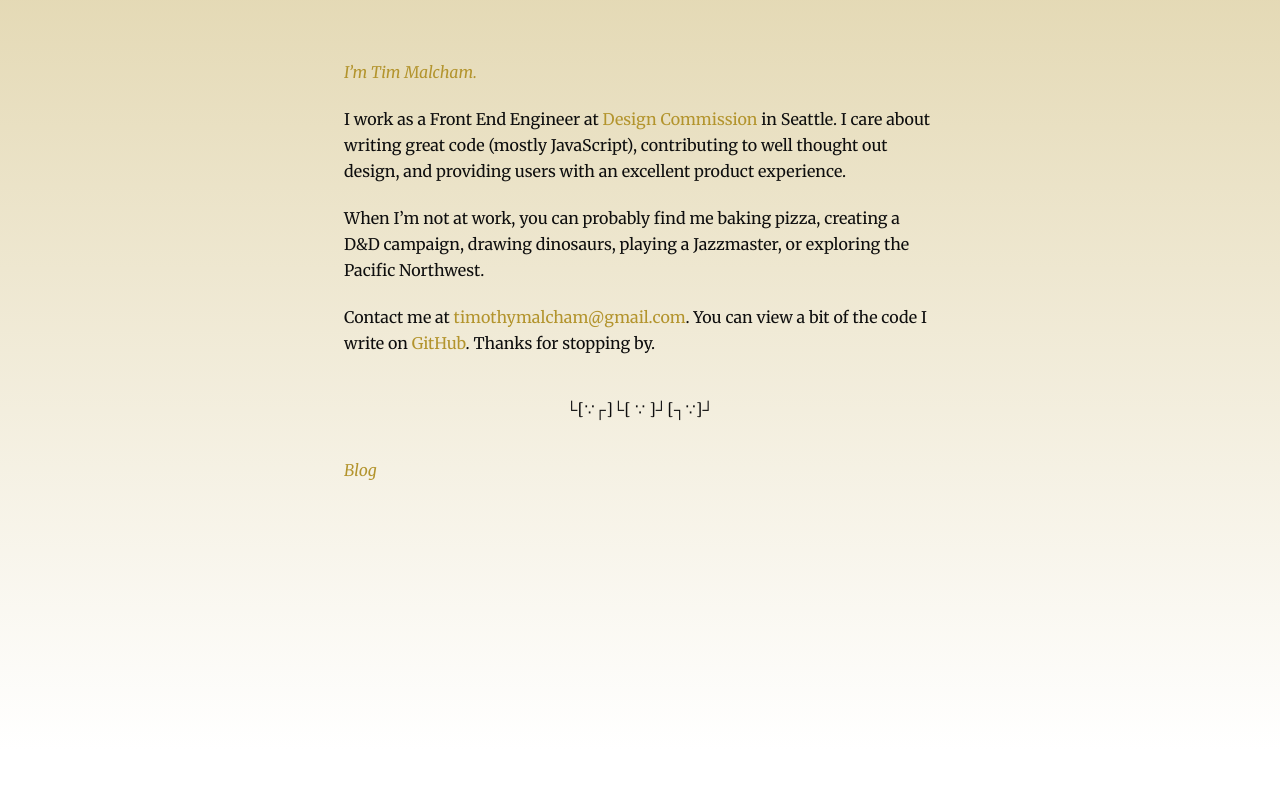
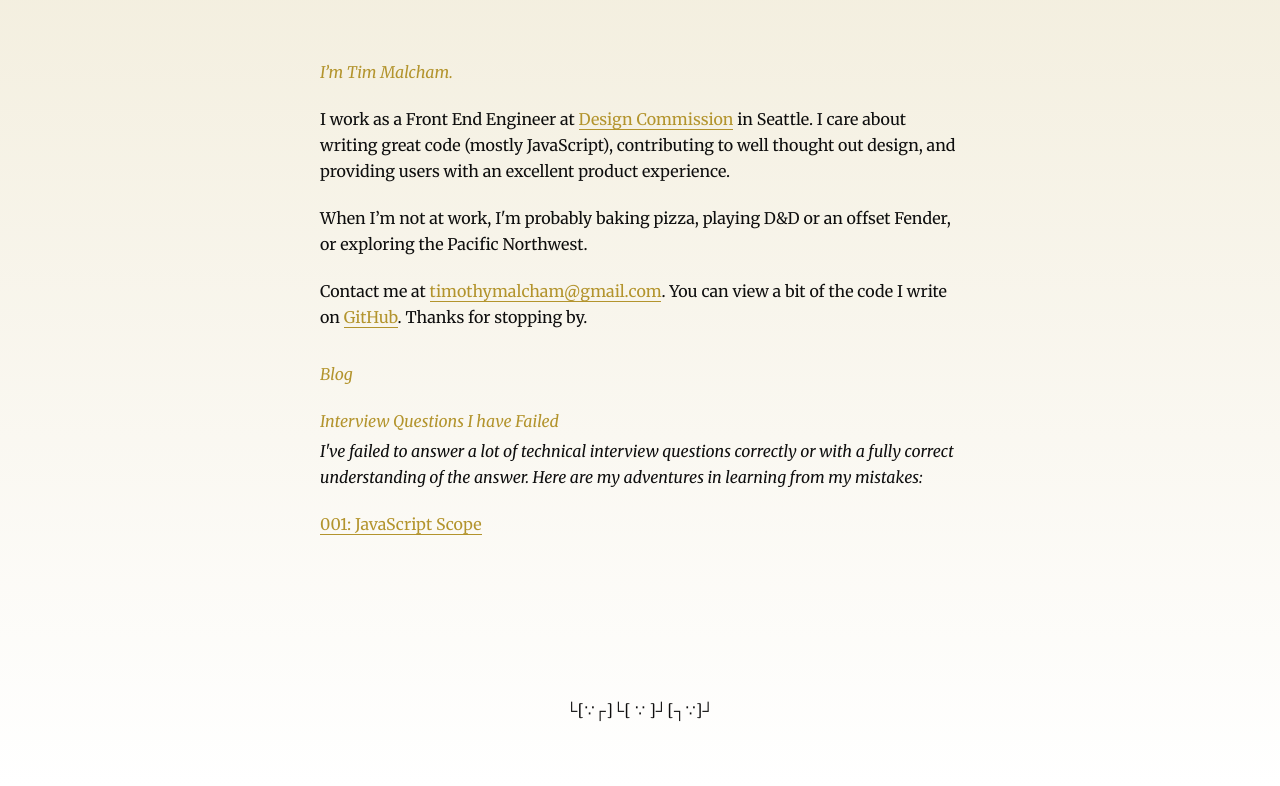
Before and after one commit to timothymalcham/personal-site, a PHP site: page / in a window 1280 px wide. Shown: the top 786 px of the page. Run offline with PHP 8.4, Linux system fonts and the light colour scheme.

Commit message:
change a few small details, link up first blog post to home page:

```diff
--- a/blog/iqihf/001.html
+++ b/blog/iqihf/001.html
@@ -9,7 +9,7 @@
 </head>
 <body>
 <div class="container">
-  <h1 class="title">Interview Questions I've Failed, 001 (JavaScript Scope)</h1>
+  <h1 class="title">Interview Questions I've Failed, 001: JavaScript Scope</h1>
 
   <p>
     I have a history of failing technical interviews. During the interview, whether
--- a/index.html
+++ b/index.html
@@ -5,82 +5,7 @@
   <title>Timothy Malcham</title>
   <meta name="viewport" content="width=device-width, initial-scale=1">
   <link href='https://fonts.googleapis.com/css?family=Merriweather:400,700,400italic' rel='stylesheet' type='text/css'>
-  <style type="text/css" media="screen">
-
-    html {
-      font-size: 100%;
-      font-family: 'Merriweather', serif;
-      font-weight: 400;
-      line-height: 1.625;
-      color: #0E0E0E;
-      background: linear-gradient(rgba(179, 148, 45, 0.35), #fff) no-repeat;
-      min-height: 750px;
-    }
-
-    body {
-      margin: 0;
-    }
-
-    /* http://type-scale.com/ */
-    p {
-      margin-bottom: 1.3rem;
-      margin-top: 0;
-    }
-
-    h1, h2, h3, h4 {
-      margin: 1.414rem 0 0.5rem;
-      font-weight: inherit;
-      line-height: 1.1;
-    }
-
-    h1 {
-      margin-top: 0;
-      font-size: 5.063rem;
-    }
-
-    .title {
-      font-size: 1rem;
-      color: #B3942D;
-      font-style: italic;
-      padding-bottom: .25rem;
-      margin-bottom: 1.3rem;
-    }
-
-    .center {
-      text-align: center;
-      margin: 2.5rem auto;
-    }
-
-    h2 {font-size: 3.375rem;}
-
-    h3 {font-size: 2.25rem;}
-
-    h4 {font-size: 1.5rem;}
-
-    small, .font-very-small {
-      font-size: 0.667rem;
-      vertical-align: middle;
-    }
-
-    .container {
-      max-width: 37rem;
-      width: 92%;
-      margin: 4rem auto;
-    }
-
-    a {
-      transition: all .35s ease-in-out;
-      color: #B3942D;
-      text-decoration: none;
-    }
-
-    a:hover,
-    a:focus {
-      color: #0E0E0E;
-      border-bottom: 1px solid #0E0E0E;
-    }
-
-  </style>
+  <link rel="stylesheet" href="./style/style.css">
 </head>
 <body>
 <div class="container">
@@ -92,9 +17,8 @@
     providing users with an excellent product experience.
   </p>
   <p>
-    When I’m not at work, you can probably find me baking pizza, creating a D&D
-    campaign, drawing dinosaurs, playing a Jazzmaster, or exploring the Pacific
-    Northwest.
+    When I’m not at work, I'm probably baking pizza, playing D&D or an offset
+    Fender, or exploring the Pacific Northwest.
   </p>
   <p>
     Contact me at <a href="mailto:timothymalcham@gmail.com">
@@ -102,9 +26,20 @@
     <a href="https://github.com/timothymalcham">GitHub</a>. Thanks for stopping by.
   </p>
 
-  <div class="center">└[∵┌]└[ ∵ ]┘[┐∵]┘</div>
+  <h1 class="title">Blog</h1>
 
-  <h1 class="title">Blog</h1>
+  <p class="title">
+    Interview Questions I have Failed
+  </p>
+  <p class="series-description">
+    I've failed to answer a lot of technical interview questions correctly or
+    with a fully correct understanding of the answer. Here are my adventures in
+    learning from my mistakes:
+  </p>
+  <p><a href="./blog/iqihf/001.html">001: JavaScript Scope</a><p>
+
+  <div class="center goodbye-dancing-robot-flourish">└[∵┌]└[ ∵ ]┘[┐∵]┘</div>
+
 
 <!--   <h2 class="title">Blog</h2>
   <i>Coming Soon …</i> -->
--- a/style/style.css
+++ b/style/style.css
@@ -42,6 +42,11 @@ p + .title {
   margin-top: 2.25rem;
 }
 
+.series-description {
+  margin-top: -1.3rem;
+  font-style: italic;
+}
+
 .center {
   text-align: center;
   margin: 2.5rem auto;
@@ -74,6 +79,10 @@ a:hover,
 a:focus {
   color: #0E0E0E;
   border-bottom: 1px solid #0E0E0E;
+}
+
+.goodbye-dancing-robot-flourish {
+  margin-top: 10rem;
 }
 
 
```
